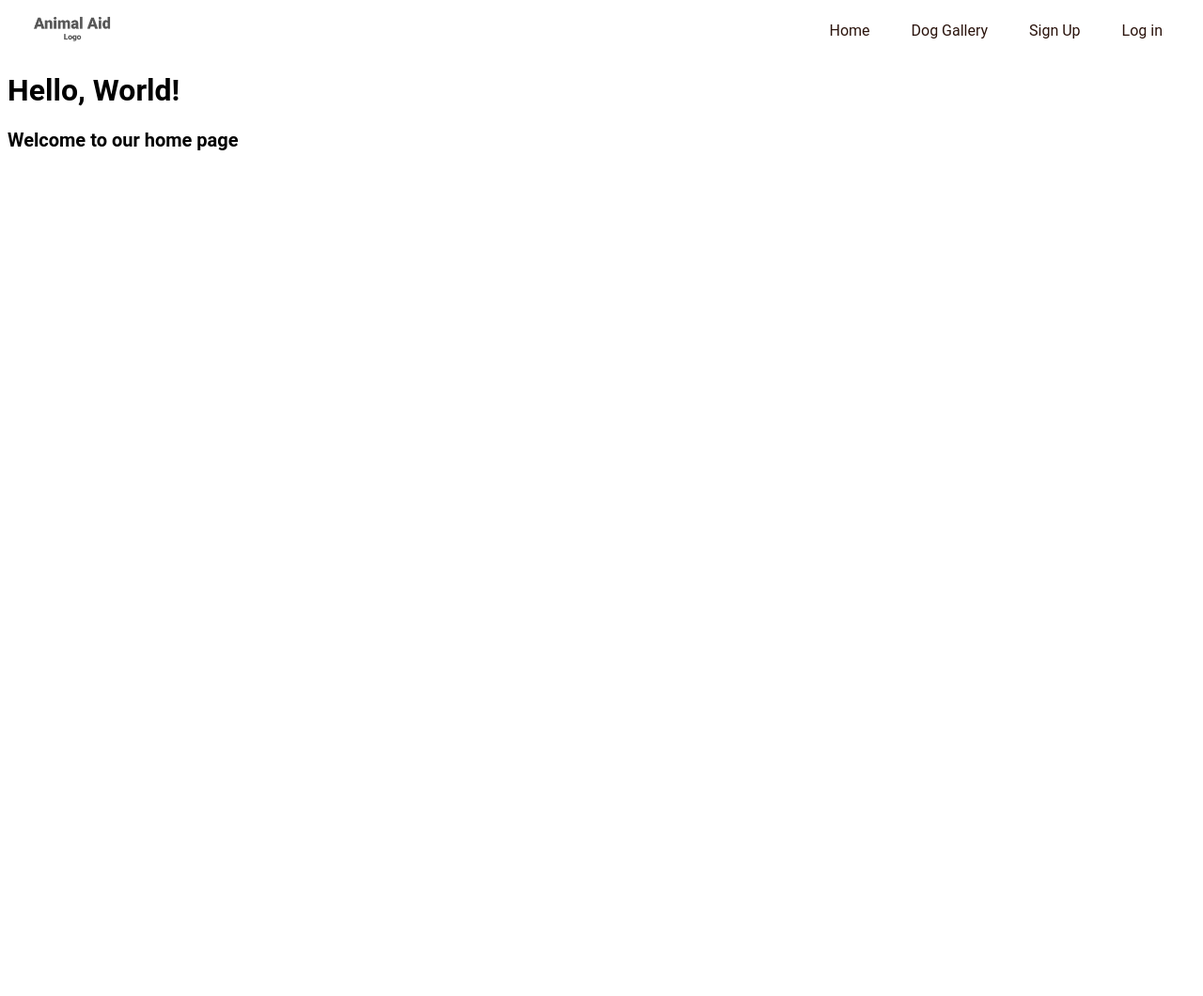
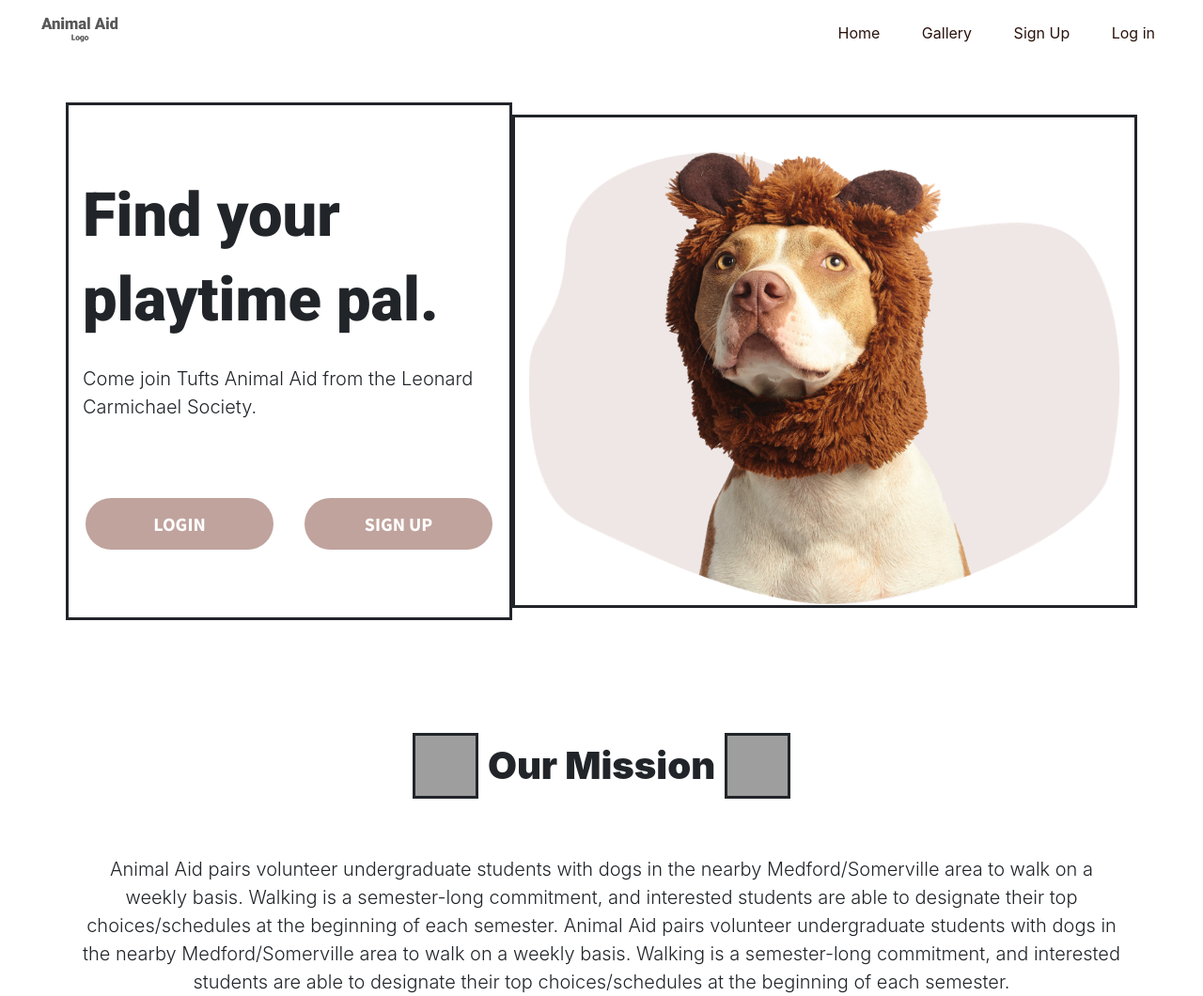
Before and after one commit to JumboCode/Animal-Aid, a Django app: page / in a window 1280 px wide. Shown: the whole page at 94% size. Before the commit the page ends 160 px from the top, so only its background shows below. Run offline with Django 3.2, Linux system fonts and the light colour scheme; some libraries are stand-ins or nearby versions; grey boxes are pictures that could not be loaded.

Commit message:
most of homepage css done

```diff
--- a/AnimalAid/templates/base.html
+++ b/AnimalAid/templates/base.html
@@ -10,8 +10,29 @@
     <!-- <link rel="stylesheet" href="{% static 'bootstrap/css/bootstrap.min.css' %}"> -->
     <script src="{% static 'bootstrap/js/bootstrap.min.js' %}"></script>
 
+
+    <!-- trying bootstrap -->
+    <!-- Latest compiled and minified CSS -->
+    <!-- Latest compiled and minified CSS -->
+    <link rel="stylesheet" href="https://maxcdn.bootstrapcdn.com/bootstrap/4.5.2/css/bootstrap.min.css">
+
+    <!-- jQuery library -->
+    <script src="https://ajax.googleapis.com/ajax/libs/jquery/3.5.1/jquery.min.js"></script>
+
+    <!-- Popper JS -->
+    <script src="https://cdnjs.cloudflare.com/ajax/libs/popper.js/1.16.0/umd/popper.min.js"></script>
+
+    <!-- Latest compiled JavaScript -->
+    <script src="https://maxcdn.bootstrapcdn.com/bootstrap/4.5.2/js/bootstrap.min.js"></script>
+
+    <!-- fonts -->
+    <link rel="preconnect" href="https://fonts.gstatic.com">
+    <link href="https://fonts.googleapis.com/css2?family=Source+Sans+Pro:ital,wght@0,200;0,300;0,400;0,600;0,700;0,900;1,200;1,300;1,400;1,600;1,700;1,900&display=swap" rel="stylesheet">
+    <link href="https://fonts.googleapis.com/css2?family=Roboto:ital,wght@0,100;0,300;0,400;0,500;0,700;0,900;1,100;1,300;1,400;1,500;1,700;1,900&family=Source+Sans+Pro:ital,wght@0,200;0,300;0,400;0,600;0,700;0,900;1,200;1,300;1,400;1,600;1,700;1,900&display=swap" rel="stylesheet">
+
     {% block styles %}
     <link href="{% static '/css/app.css' %}" rel="stylesheet" type="text/css" />
+    <link href="{% static '/css/home.css' %}" rel="stylesheet" type="text/css" />
 
     {% endblock styles %}
 
@@ -27,7 +48,9 @@
     </div>
     <div class="navbar-right">
         <li {% if active_link == "home" %}class="active"{% endif %}><a href="{% url 'home' %}">Home</a></li>
-	<li {% if active_link == "dog" %}class="active"{% endif %}><a href="{% url 'dog_gallery' %}">Dog Gallery</a></li>
+	<li {% if active_link == "dog" %}class="active"{% endif %}><a href="{% url 'dog_gallery' %}">Gallery</a></li>
+
+  <!-- gallery -->
 	{% if user.is_superuser %}
         <li {% if active_link == "signup" %}class="active"{% endif %}><a href="{% url 'signup' %}">Sign Up</a></li>
         <li {% if active_link == "signup" %}class="active"{% endif %}><a href="{% url 'login' %}">Log in</a></li>
@@ -35,10 +58,17 @@
 	<li {% if active_link == "results" %}class="active"{% endif %}><a href="{% url 'results' %}">Results</a></li>
         {% else %}
           {% if user.is_authenticated %}
+
+
+          <li {% if active_link == "home" %}class="active"{% endif %}><a href="{% url 'logout' %}">Schedule</a></li>
+          <li {% if active_link == "home" %}class="active"{% endif %}><a href="{% url 'logout' %}">Form</a></li>
+
           <li {% if active_link == "home" %}class="active"{% endif %}><a href="{% url 'logout' %}">Logout</a></li>
           {% else %}
           <li {% if active_link == "signup" %}class="active"{% endif %}><a href="{% url 'signup' %}">Sign Up</a></li>
           <li {% if active_link == "signup" %}class="active"{% endif %}><a href="{% url 'login' %}">Log in</a></li>
+
+          <!-- form, schedule -->
           {% endif %}
         {% endif %}
     </div>
--- a/core/templates/core/home.html
+++ b/core/templates/core/home.html
@@ -3,9 +3,47 @@
 
 {% block title %}{{ block.super }} Home{% endblock %}
 
+{% load static %}
+
 
 
 {% block content %}
-    <h1>Hello, World!</h1>
-    <p class="hello">Welcome to our home page</p>
+
+<!-- Big content -->
+<!-- Need to make the buttons responsive -->
+<div class="container mt-5 ">
+	<div class="row align-items-center" >
+	    <div class="col-12 col-md-5" style="border-style: solid;">
+	    	<br> <br> <br>
+	        <div class="homebigtxt"> Find your playtime pal.</div> <br>
+	        <div class="homesmalltxt">Come join Tufts Animal Aid from the Leonard Carmichael Society. </div>
+	        <br> <br> <br>
+	        <div class="bothbuttons">
+		        <button type="button" class="AAbuttons" style="margin-right:
+		       	30px;"> LOGIN </button>
+		        <button type="button" class="AAbuttons" > SIGN UP </button>
+		    </div>
+	        <br> <br> <br>
+		</div>
+		<div class="col-12 col-md-7" style="border-style: solid;">
+	  		<img src="{% static 'img/HomePageDog.png' %}" style="width:100%" class="img-responsive">
+	  	</div>
+	</div>
+</div>
+
+<br> <br> <br>
+<div class="container mt-5" >
+	<div class="row justify-content-center align-self-center" >
+		<img src="{% static 'img/smallPawPrint.svg' %}" style="border-style: solid " class="pawprintsmall">
+		<div class="AAhomesmallheader"  style=> Our Mission </div>
+		<img src="{% static 'img/smallPawPrint.svg' %}" style="border-style: solid " class="pawprintsmall">
+	</div>
+
+	<div class="captionhometxt" > Animal Aid pairs volunteer undergraduate students with dogs in the nearby Medford/Somerville area to walk on a weekly basis. Walking is a semester-long commitment, and interested students are able to designate their top choices/schedules at the beginning of each semester. Animal Aid pairs volunteer undergraduate students with dogs in the nearby Medford/Somerville area to walk on a weekly basis. Walking is a semester-long commitment, and interested students are able to designate their top choices/schedules at the beginning of each semester. </div>
+
+
+
+</div>
+
+
 {% endblock %}
--- /dev/null
+++ b/static/css/home.css
@@ -0,0 +1,71 @@
+html {
+    font-family: 'Roboto', sans-serif;
+}
+
+.homebigtxt {
+    font-size: 65px;
+    font-family: 'Roboto', sans-serif;
+    font-weight: 900;
+    text-align: left;
+    line-height: 90px;
+}
+
+.homesmalltxt {
+    font-size: 20px;
+    font-weight: 300;
+}
+
+.AAbuttons {
+    background-color: #C0A39D;
+    color: #FFFFFF;
+    width: 200px;
+    height: 55px;
+    border-radius: 30px;
+    border: none;
+    font-size:20px;
+    font-weight: 700;
+    font-family: 'Source Sans Pro', sans-serif;
+    float:center;
+    text-align: center;
+    margin-left: auto;
+    margin-right: auto;
+    margin-top: 10px;
+
+}
+
+.AAbuttons:hover {
+    background-color: #000000;
+}
+
+.bothbuttons {
+    display: flex;
+    justify-content: center;
+    align-items: center;
+    height: 100%;
+}
+
+.pawprintsmall {
+    width: 70px;
+    height: 70px;
+    fill: #C0A39D;
+    margin-left:10px;
+    margin-right:10px;
+}
+
+.AAhomesmallheader {
+    font-weight: 900;
+    text-align: center ;
+    font-size: 40px ;
+    line-height: 70px;
+
+}
+
+
+.captionhometxt {
+    font-weight: 300;
+    text-align: center;
+    font-size: 20px;
+    margin-top: 60px;
+    text-align: center;
+
+}
```
Also changed, not shown: core/templates/core/base.html (+9 -0 lines), core/migrations/0001_initial.py (added), static/bootstrap/css/bootstrap.min.css, static/css/app.css (line endings or trailing spaces), static/img/HomePageDog.png (added), static/img/Paw-print.svg (added), static/img/SmallPawPrint.svg (added).
